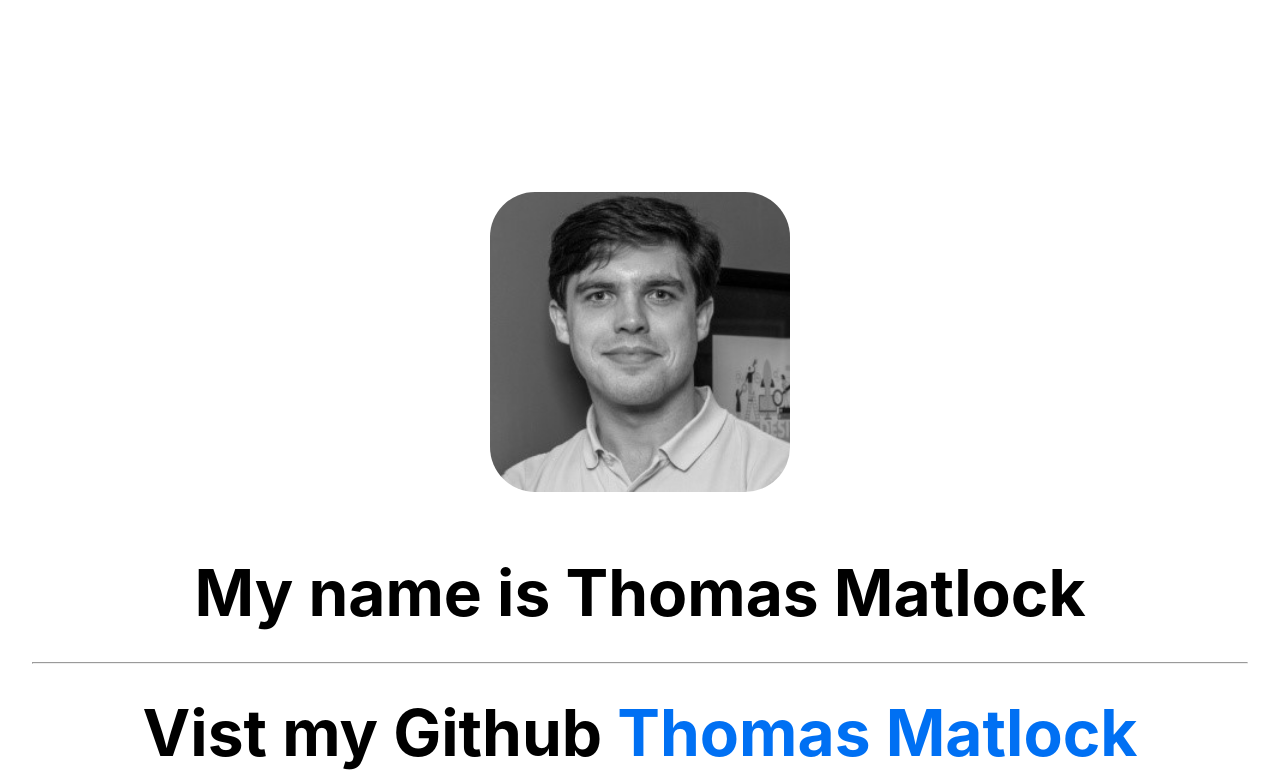
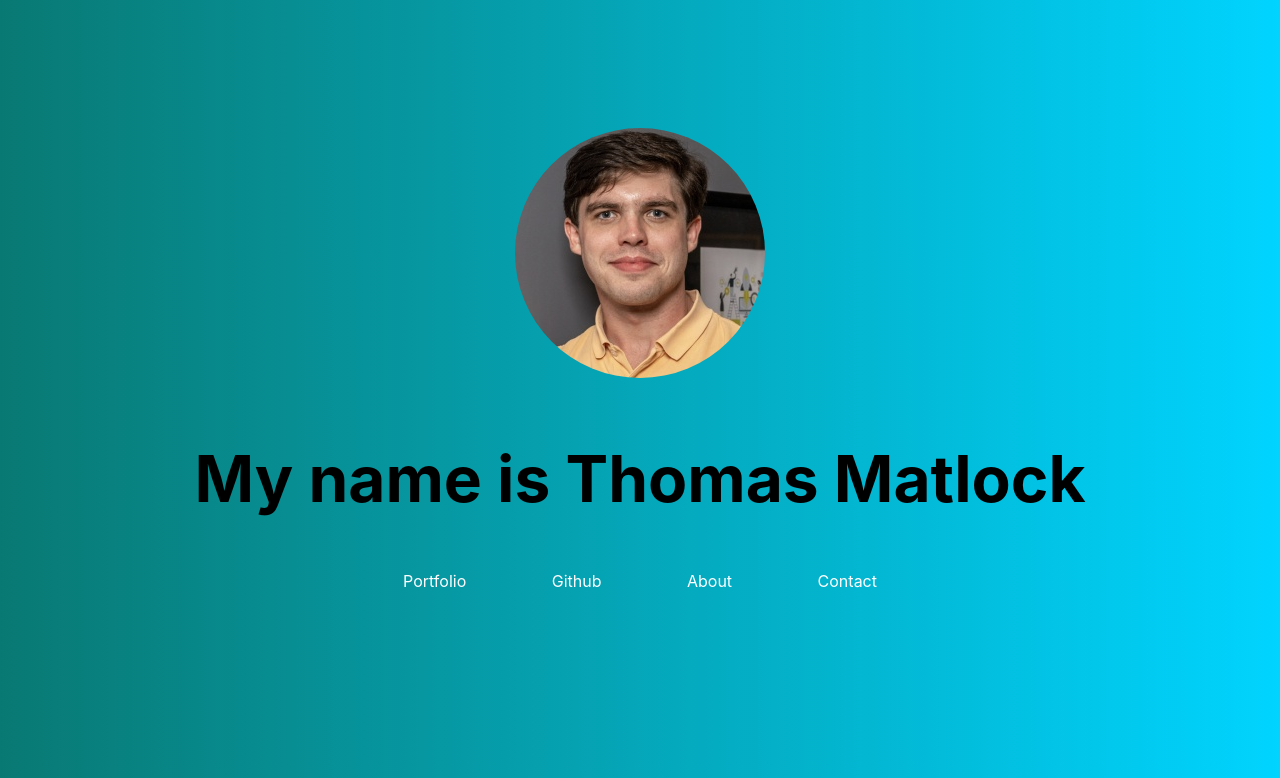
Before and after one commit to zep1994/thomas-matlock, a Next.js app in the folder frontend/: page / in a window 1280 px wide. Shown: the top 778 px of the page. Built offline with nearby package versions, Linux system fonts and the light colour scheme.

Commit message:
Update Nav

```diff
--- a/frontend/components/Header.js
+++ b/frontend/components/Header.js
@@ -4,7 +4,7 @@ import HeaderStyles from '../styles/Header.module.css'
 const Header = () => {
   return (
     <div className={HeaderStyles.header}>
-      <img src="/images/meBlack.jpg" alt="" className={HeaderStyles.headerImg} />
+      <img src="/images/me2.jpg" alt="" className={HeaderStyles.headerImg} />
     </div>
   )
 }
--- a/frontend/pages/index.js
+++ b/frontend/pages/index.js
@@ -15,23 +15,14 @@ export default function Home() {
       <main className={styles.main}>
         <h1 className={styles.title}>
           My name is Thomas Matlock
-          <br />
-          <hr />
-          Vist my Github <a href="https://github.com/zep1994">Thomas Matlock</a>
-          <br />
-          Vist my <a href="/portfolio">Portfolio</a>
-          <br />
-          <hr />
-          CISA Certified and Full Stack Develeper
-          <hr />
-          <br />
-          thomasmatlockbba@gmail.com
         </h1>
+        <ul className={styles.navigation}>
+          <li className={styles.navLi}><a href="/portfolio">Portfolio</a></li>
+          <li className={styles.navLi}><a href="/https://github.com/zep1994">Github</a></li>
+          <li className={styles.navLi}><a href="/about">About</a></li>
+          <li className={styles.navLi}><a href="/contact">Contact</a></li>
+        </ul>
       </main>
-
-      <footer className={styles.footer}>
-
-      </footer>
     </div>
   )
 }
--- a/frontend/styles/Header.module.css
+++ b/frontend/styles/Header.module.css
@@ -11,11 +11,12 @@
 
 
 .headerImg {
-    width: 300px;
-    height: 300px;
-    border-radius: 15%;
-    margin-top: 15%;
+    width: 250px;
+    height: 250px;
+    border-radius: 50%;
+    margin-top: 10%;
 }
+
 
 @media (max-width: 425px) {
   .headerImg {
--- a/frontend/styles/Home.module.css
+++ b/frontend/styles/Home.module.css
@@ -21,6 +21,41 @@
   justify-content: center;
   align-items: center;
 }
+
+.navigation {
+  list-style-type: none;
+  margin: auto;
+  width: 30rem;
+  padding: 0;
+  overflow: hidden;
+  display: flex;
+  flex-direction: row;
+  justify-content: space-between;
+  align-items: center;
+  margin-top: 50px;
+
+}
+
+.navLi {
+  display: inline;
+  text-decoration: none;
+  list-style-type: none;
+}
+
+.navLi a {
+  display: block;
+  color: white;
+  text-align: center;
+  padding: 5px 3px;
+  text-decoration: none;
+  list-style-type: none;
+}
+
+/* Change the link color to #111 (black) on hover */
+.navigation li a:hover {
+  background-color: #111;
+}
+
 
 .footer a {
   display: flex;
--- a/frontend/styles/Layout.module.css
+++ b/frontend/styles/Layout.module.css
@@ -0,0 +1,4 @@
+.container {
+    background-image: linear-gradient(to right, #097973 , #00d4ff);
+
+}
```
Also changed, not shown: frontend/pages/about.js (added, +9 -0 lines), frontend/pages/contact.js (added, +9 -0 lines), 2 other files (tests, documents, lock files or other folders).
